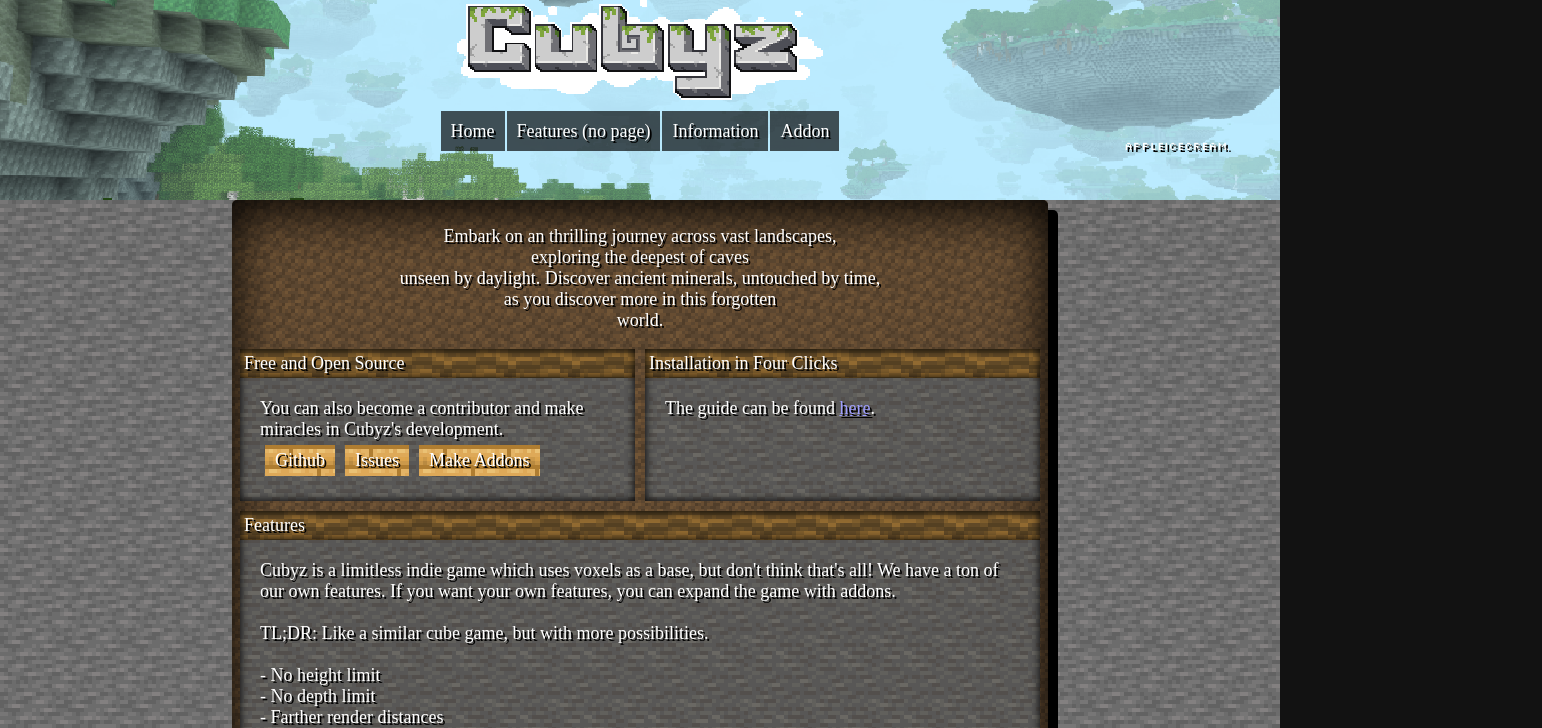
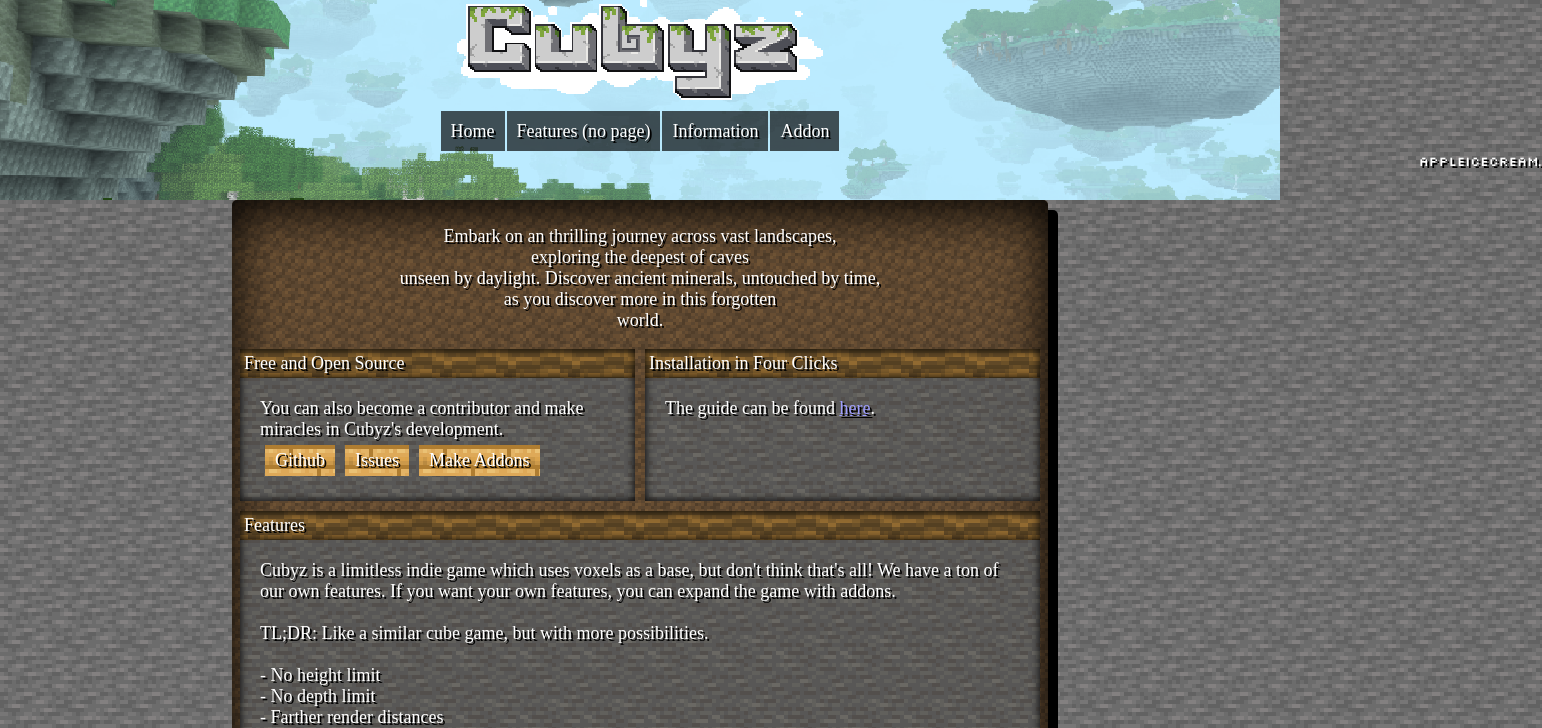
Before and after one commit to PixelGuys/Cubyz-Website, a Vue app in the folder frontEnd/: page / in a window 1280 px wide. Shown: the top 728 px of the page, 1542 px wide, since content can reach past the window. Built offline with nearby package versions, Linux system fonts and the light colour scheme; no server answers; a web font is replaced by a local one.

Commit message:
change size of motd text and replace modt with motd

```diff
--- a/frontEnd/public/banner.css
+++ b/frontEnd/public/banner.css
@@ -1,4 +1,3 @@
-
 nav {
     background-image: url(assets/images/releases/cubyz.0.2.0.png);
     background-position: center, center;
@@ -35,12 +34,12 @@ nav {
     margin: auto;
 }
 
-.banner #modt-text {
+.banner #motd-text {
     position: absolute;
-    bottom: 35px;
-    right: 10px;
+    bottom: 17px;
+    right: -302px;
     font-family: small;
-    font-size: 12px;
+    font-size: 14px;
 }
 
 .banner .button {
--- a/frontEnd/src/App.vue
+++ b/frontEnd/src/App.vue
@@ -23,7 +23,7 @@ onMounted(async()=>{
           <img class="logo" src="/assets/images/CubyzLogo.png" alt="">
           <br>
 
-          <p id="modt-text">
+          <p id="motd-text">
               "Why is nothing here?" - you (probably)
           </p>
           <router-link to="."><div class="button">Home</div></router-link>
--- a/frontEnd/src/motd_randomiser.ts
+++ b/frontEnd/src/motd_randomiser.ts
@@ -18,9 +18,9 @@ export function setRandomText() {
         throw new Error("A VERY BAD JAVASCRIPT ERROR OCCURED!1!!111"); // DO NOT REMOVE THIS, IT IS IMPORTANT FOR THE THING TO WORK!
     } // DO NOT REMOVE THIS, IT IS IMPORTANT FOR THE THING TO WORK!
 
-    var modtTextElement = document.getElementById("modt-text");
+    var motdTextElement = document.getElementById("motd-text");
     var randomIndex = Math.floor(Math.random() * randomTexts.length);
-    if(modtTextElement){
-        modtTextElement.textContent = randomTexts[randomIndex] || null;
+    if(motdTextElement){
+        motdTextElement.textContent = randomTexts[randomIndex] || null;
     }
 }
```
